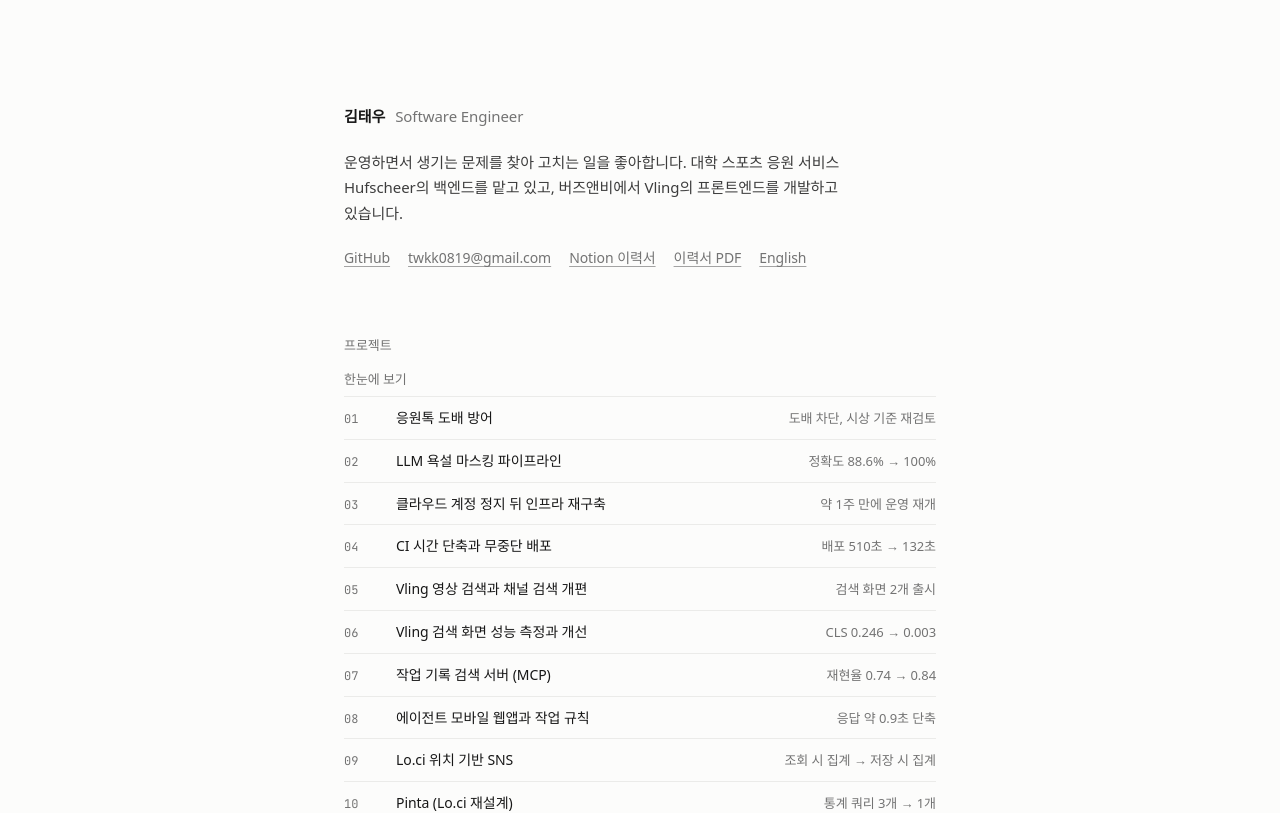
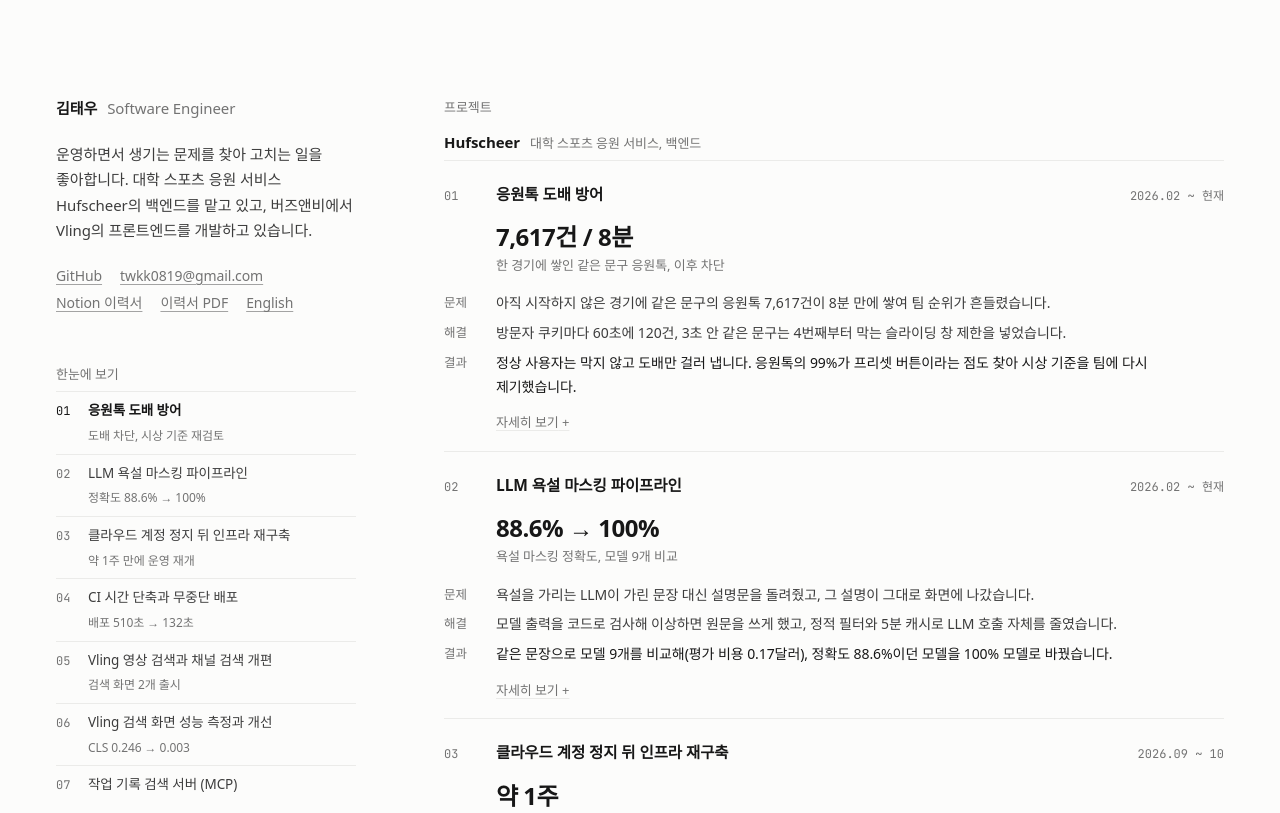
Before and after one commit to TAEW00KIM/TAEW00KIM.github.io, a React (Vite) app: page / in a window 1280 px wide. Shown: the top 813 px of the page. Built offline with nearby package versions, Linux system fonts and the light colour scheme; a web font is replaced by a local one.

Commit message:
Use wide screens: sticky left column with intro and project index (current project highlighted), wider content column; K favicon

```diff
--- a/src/App.tsx
+++ b/src/App.tsx
@@ -1,6 +1,6 @@
 import Header from "./components/Header";
 import Entries from "./components/Entries";
-import Projects from "./components/Projects";
+import Projects, { Glance } from "./components/Projects";
 import Skills from "./components/Skills";
 import { useData } from "./i18n";
 
@@ -12,8 +12,12 @@
   const edu = tab("edu");
   const award = tab("award");
   return (
-    <>
-      <Header />
+    <div className="layout">
+      <aside className="side">
+        <Header />
+        <Glance side />
+      </aside>
+      <div className="content">
       <main>
         <Projects />
         {work && <Entries id="work" title={work.label} items={work.items} />}
@@ -27,6 +31,7 @@
           {site.footer} / <a href={site.resumePdf} download={ui.resumeFilename}>{resume.pdfLabel}</a>
         </p>
       </footer>
-    </>
+      </div>
+    </div>
   );
 }
--- a/src/components/Projects.tsx
+++ b/src/components/Projects.tsx
@@ -1,4 +1,4 @@
-import { useState } from "react";
+import { useEffect, useState } from "react";
 import type { Project } from "../data";
 import { useData } from "../i18n";
 
@@ -114,24 +114,46 @@
   );
 }
 
-export default function Projects() {
-  const { projects, projectGroups: groups, ui } = useData();
+// 화면에 나오는 순서대로 01, 02 ... 번호를 매긴다
+function useOrder() {
+  const { projects, projectGroups: groups } = useData();
   const byId = new Map(projects.map((p) => [p.id, p]));
-  // 화면에 나오는 순서대로 01, 02 ... 번호를 매긴다
   const order = groups.flatMap((g) => g.ids.filter((id) => byId.has(id)));
-  const numOf = (id: string) => order.indexOf(id) + 1;
+  return { byId, order, groups, numOf: (id: string) => order.indexOf(id) + 1 };
+}
+
+// 넓은 화면에서 지금 보고 있는 프로젝트를 왼쪽 목차에 표시한다
+function useCurrent(ids: string[], enabled: boolean) {
+  const [current, setCurrent] = useState<string | null>(null);
+  useEffect(() => {
+    if (!enabled) return;
+    const els = ids.map((id) => document.getElementById(`p-${id}`)).filter((e): e is HTMLElement => !!e);
+    const io = new IntersectionObserver(
+      (entries) => {
+        const seen = entries.filter((e) => e.isIntersecting).sort((a, b) => a.boundingClientRect.top - b.boundingClientRect.top);
+        if (seen[0]) setCurrent(seen[0].target.id.slice(2));
+      },
+      { rootMargin: "-30% 0px -60% 0px" },
+    );
+    els.forEach((e) => io.observe(e));
+    return () => io.disconnect();
+  }, [ids.join(","), enabled]);
+  return current;
+}
+
+export function Glance({ side = false }: { side?: boolean }) {
+  const { ui } = useData();
+  const { byId, order, numOf } = useOrder();
+  const current = useCurrent(order, side);
   return (
-    <section className="section" aria-labelledby="proj-h">
-      <h2 id="proj-h">{ui.projectsTitle}</h2>
-
-      <nav className="glance" aria-label={ui.glanceTitle}>
+    <nav className={side ? "glance glance-side" : "glance glance-inline"} aria-label={ui.glanceTitle}>
       <p className="glance-title">{ui.glanceTitle}</p>
       <ol>
         {order.map((id) => {
           const p = byId.get(id)!;
           return (
-              <li key={id}>
-                <a href={`#p-${id}`}>
+            <li key={id} className={current === id ? "is-current" : undefined}>
+              <a href={`#p-${id}`} aria-current={current === id ? "true" : undefined}>
                 <span className="pnum mono">{num(numOf(id))}</span>
                 <span className="gtitle">{p.title}</span>
                 <span className="gkey">{p.key ?? p.metric ?? ""}</span>
@@ -141,7 +163,16 @@
         })}
       </ol>
     </nav>
+  );
+}
 
+export default function Projects() {
+  const { ui } = useData();
+  const { byId, groups, numOf } = useOrder();
+  return (
+    <section className="section section-projects" aria-labelledby="proj-h">
+      <h2 id="proj-h">{ui.projectsTitle}</h2>
+      <Glance />
       {groups.map((g) => (
         <div className="pgroup" key={g.name}>
           <p className="gname">
--- a/src/styles.css
+++ b/src/styles.css
@@ -33,7 +33,10 @@
   overflow-wrap: break-word;
   -webkit-font-smoothing: antialiased;
 }
-#root { max-width: 640px; margin: 0 auto; padding: 104px 24px 72px; }
+#root { max-width: 720px; margin: 0 auto; padding: 104px 24px 72px; }
+/* 넓은 화면: 왼쪽에 이름, 소개, 프로젝트 목차를 붙여 두고 오른쪽에 본문 */
+.glance-side { display: none; }
+
 a { color: inherit; text-decoration: underline; text-decoration-color: var(--faint); text-underline-offset: 3px; text-decoration-thickness: 1px; transition: text-decoration-color 0.15s; }
 a:hover { text-decoration-color: var(--ink); }
 :focus-visible { outline: 2px solid var(--ink); outline-offset: 3px; border-radius: 2px; }
@@ -154,6 +157,21 @@
   figure:has(img[height="900"]) { width: calc(50% - 8px); }
 }
 
+@media (min-width: 1100px) {
+  #root { max-width: 1320px; padding: 96px 56px 72px; }
+  .layout { display: grid; grid-template-columns: 300px minmax(0, 1fr); gap: 88px; }
+  .side { position: sticky; top: 72px; align-self: start; max-height: calc(100vh - 96px); overflow-y: auto; padding-bottom: 24px; scrollbar-width: none; }
+  .side::-webkit-scrollbar { display: none; }
+  .content { max-width: 840px; }
+  .content > main > .section:first-child { margin-top: 0; }
+  .glance-inline { display: none; }
+  .glance-side { display: block; margin: 48px 0 0; }
+  .glance-side a { grid-template-columns: 26px 1fr; gap: 6px; padding: 7px 0; font-size: 13.5px; }
+  .glance-side .gkey { grid-column: 2; text-align: left; font-size: 12px; margin-top: -2px; }
+  .glance-side .gtitle { color: var(--body); }
+  .glance-side li.is-current .gtitle { color: var(--ink); font-weight: 600; }
+  .glance-side li.is-current .pnum { color: var(--ink); }
+}
 @media print {
   @page { size: A4; margin: 16mm; }
   :root { --paper: #fff; --ink: #000; --body: #222; --sub: #555; --faint: #777; --rule: #ddd; }
@@ -161,6 +179,8 @@
   #root { max-width: none; padding: 0; }
   a { text-decoration: none; }
   .more, .glance { display: none; }
+  .layout { display: block; }
+  .side { position: static; max-height: none; overflow: visible; }
   .detail[hidden] { display: block !important; }
   .entry, figure { break-inside: avoid; }
   .section h2 { break-after: avoid; }
```
Also changed, not shown: public/favicon.svg. Lines whose indentation alone changed are shown as unchanged.
